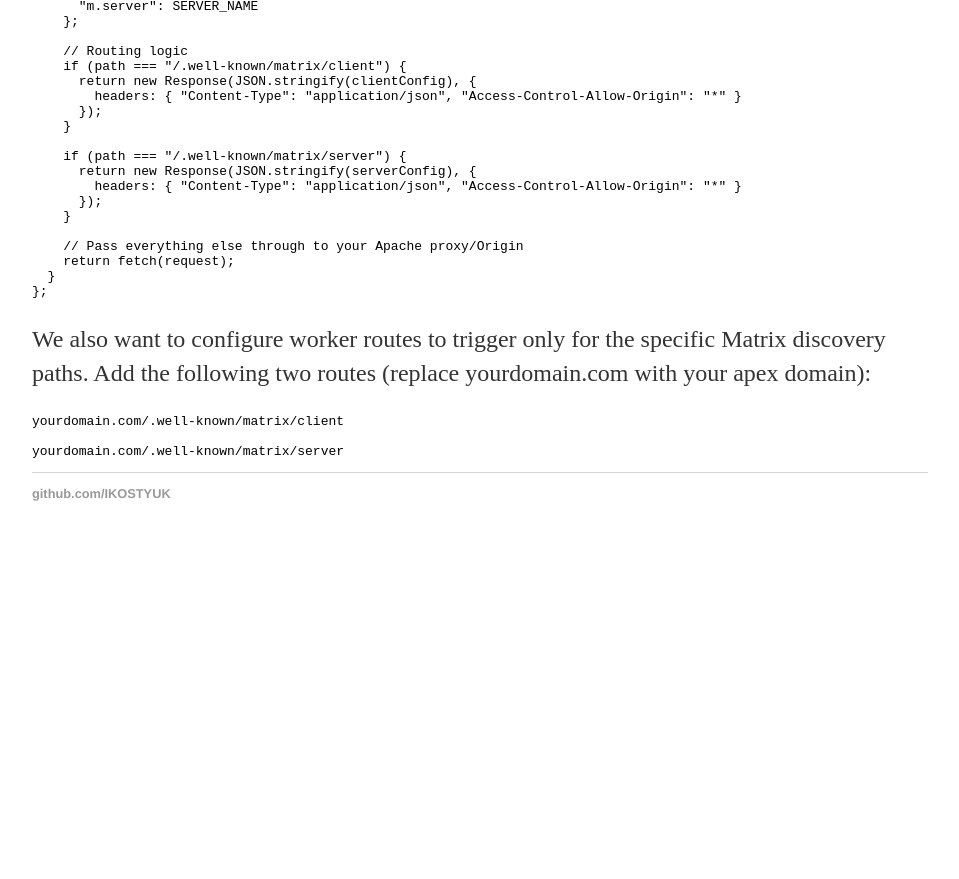
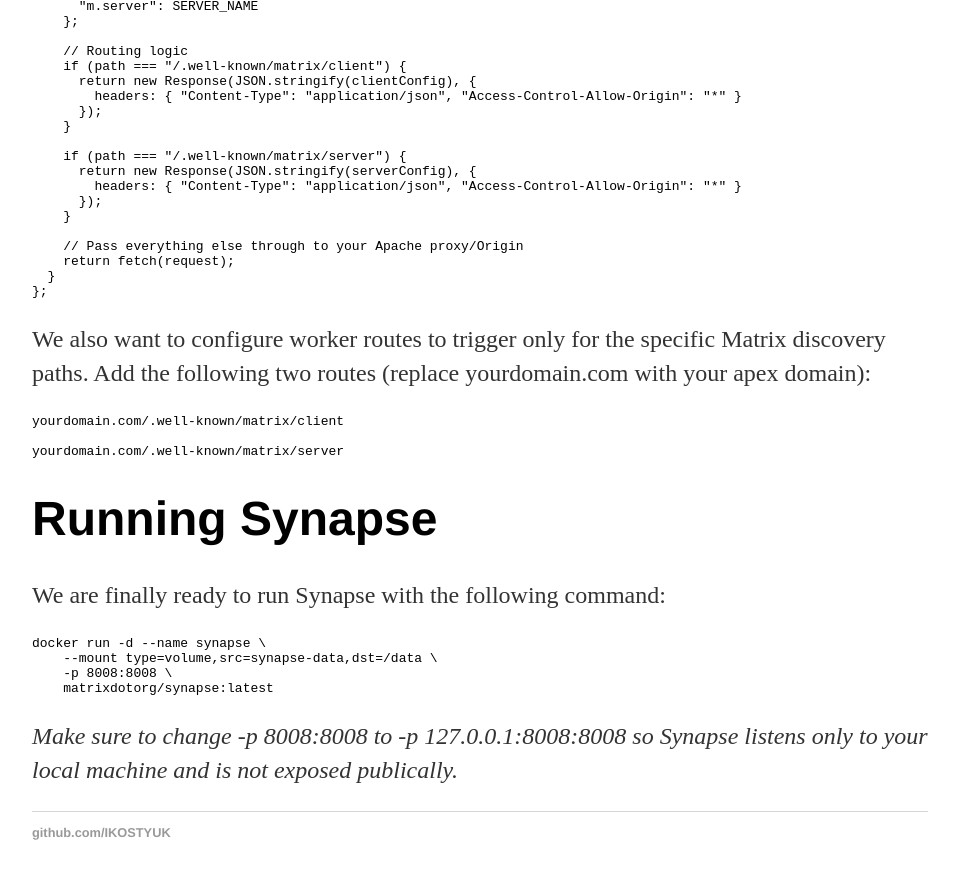
Before and after one commit to IKOSTYUK/ikostyuk.github.io, a Jekyll site: the page built from _posts/2025-12-30-Setting-Up-a-Personal-Matrix-Synapse-Chat-Server.md, in a window 1280 px wide and 900 px high, scrolled down 3563 px. Shown: the top 879 px of the window, without its empty margins (160-1119 px from the left). Built offline with Jekyll 4.4.1, drawn with Linux system fonts in a browser that asks for light colours; before the commit the page ends 4124 px from its top, so only the background shows below that.

Commit message:
Include Docker command to run Synapse
Added instructions for running Synapse with Docker.

```diff
--- a/_posts/2025-12-30-Setting-Up-a-Personal-Matrix-Synapse-Chat-Server.md
+++ b/_posts/2025-12-30-Setting-Up-a-Personal-Matrix-Synapse-Chat-Server.md
@@ -135,3 +135,14 @@
     yourdomain.com/.well-known/matrix/client
 
     yourdomain.com/.well-known/matrix/server
+
+# Running Synapse
+
+We are finally ready to run Synapse with the following command:
+
+    docker run -d --name synapse \
+        --mount type=volume,src=synapse-data,dst=/data \
+        -p 8008:8008 \
+        matrixdotorg/synapse:latest
+
+*Make sure to change -p 8008:8008 to  -p 127.0.0.1:8008:8008 so Synapse listens only to your local machine and is not exposed publically.*
```
